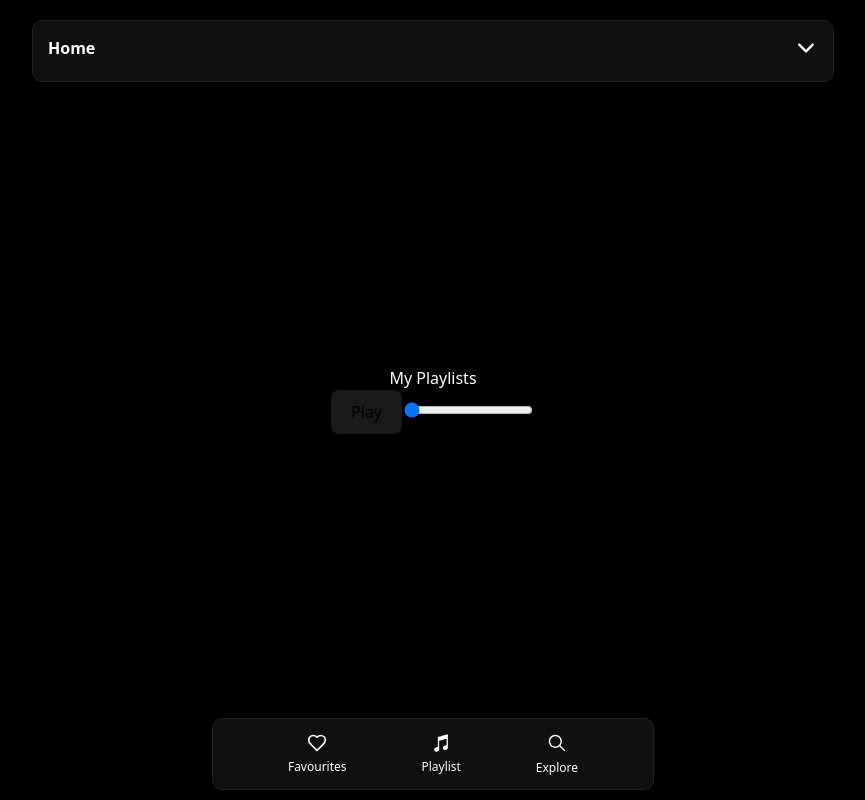
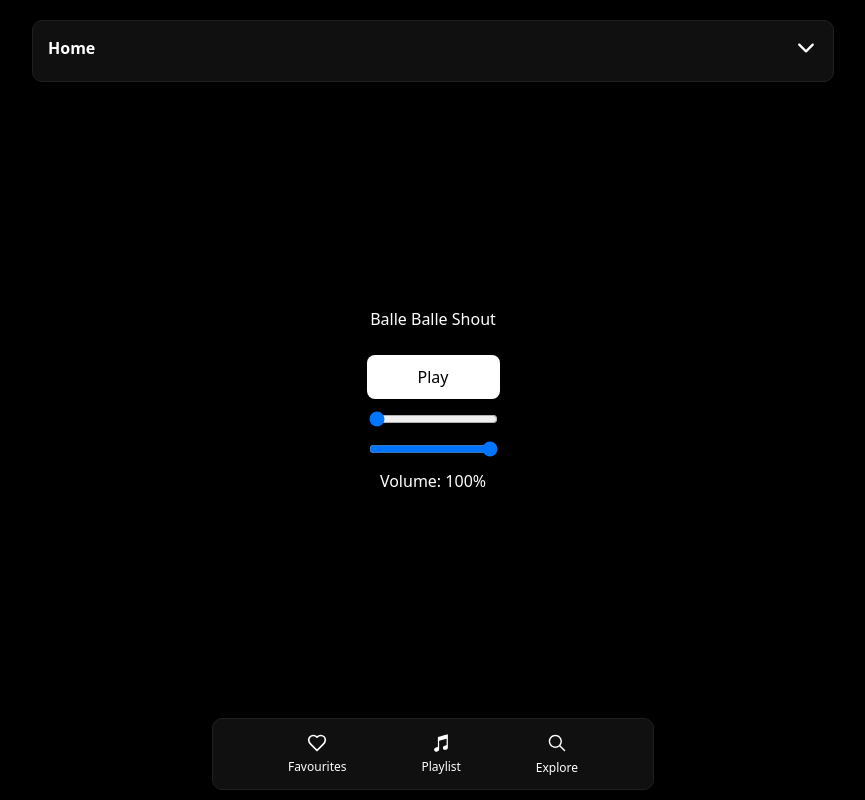
Before and after one commit to msingh17122000/rust-music, a React (Vite) app in the folder Frontend/: page / in a window 1280 px wide. Shown: the whole page, without its empty margins (207-1072 px from the left). Built offline with nearby package versions, Linux system fonts and the light colour scheme.

Commit message:
Update MyPlaylists.jsx

```diff
--- a/Frontend/src/components/Pages/MyPlaylists/MyPlaylists.jsx
+++ b/Frontend/src/components/Pages/MyPlaylists/MyPlaylists.jsx
@@ -4,6 +4,7 @@ function MyPlaylists() {
   const audioRef = useRef(null);
   const [isPlaying, setIsPlaying] = useState(false);
   const [progress, setProgress] = useState(0);
+  const [volume, setVolume] = useState(1);
 
   // Toggle play/pause
   const togglePlayPause = () => {
@@ -22,21 +23,32 @@ function MyPlaylists() {
     setProgress(newTime);
   };
 
+
   // Update progress bar as the audio plays
   const updateProgress = () => {
     setProgress(audioRef.current.currentTime);
   };
+
+   // Change Volume
+   const changeVolume = (event) => {
+    const newVolume = event.target.value;
+    setVolume(newVolume);
+    audioRef.current.volume = newVolume;
+  };
+
   return (
     <div>
-      My Playlists
-      <div>
+      Balle Balle Shout
+      <br/>
+      <br/>
+      <div style={{display:'flex',flexDirection:'column',gap:'10px'}}>
       <audio
         ref={audioRef}
         src="./assets/music/BalleBalle.mp3"
         onTimeUpdate={updateProgress} // Update progress bar
         onEnded={() => setIsPlaying(false)} // Stop when finished
       />
-      <button onClick={togglePlayPause}>
+      <button onClick={togglePlayPause} style={{background:'white'}}>
         {isPlaying ? "Pause" : "Play"}
       </button>
 
@@ -48,6 +60,18 @@ function MyPlaylists() {
         value={progress}
         onChange={seekAudio} // Seek when user moves slider
       />
+
+
+      {/* Volume Control */}
+      <input
+        type="range"
+        min="0"
+        max="1"
+        step="0.1"
+        value={volume}
+        onChange={changeVolume}
+      />
+      <span> Volume: {Math.round(volume * 100)}%</span>
     </div>
     </div>
   )
```
